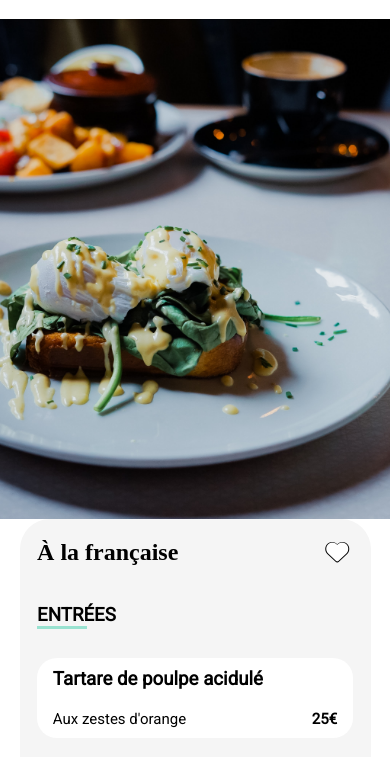
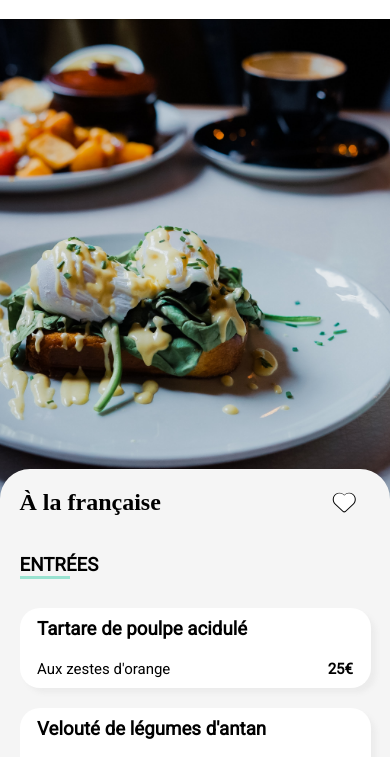
Before and after one commit to Jeremy-96/omf, a website: page à_la_française.html in a window 390 px wide. Shown: the part 61-818 px from the top of the page. Drawn offline with Linux system fonts and the light colour scheme; a web font is replaced by a local one.

Commit message:
feat(menu):afinish correction and add responsive to the menu

```diff
--- a/sass/layouts/_footer.scss
+++ b/sass/layouts/_footer.scss
@@ -1,6 +1,7 @@
 footer {
     background-color:$colour-footer;
     .foot {
+        left:10%;
         width:90%;
         display:flex;
         flex-direction:column;
--- a/sass/layouts/_section.scss
+++ b/sass/layouts/_section.scss
@@ -103,8 +103,7 @@ section {
         @extend %flex-center;
         flex-direction:column;
         .image {
-            height:500px;
-            position:relative;
+            height:450px;
             img {
                 width:100%;
                 height:500px;
@@ -112,15 +111,14 @@ section {
             }
         }
         .menu {
-            width:80%;
+            position:relative;
+            z-index:1;
+            width:85%;
             @extend %flex-center;
             flex-direction:column;
             border-radius:30px 30px 0 0;
             background-color:$colour-lightnessgrey;
             @include tablet-only {
-                width:90%;
-            }
-            @include mobile-only {
                 width:100%;
             }
             &__title {
@@ -133,15 +131,16 @@ section {
                 }
                 .title__heart {
                     @extend %flex-center;
-                    width:10%;
+                    width:15%;
                     &--empty {
-                        position:relative;
-                        font-size:24px;
+                        position:absolute;
+                        color:black;
+                        font-size:23px;
                     }
                     &--filled {
-                        position:absolute;
+                        position:relative;
                         color:white;
-                        font-size:22px;
+                        font-size:21px;
                         transition: ease-in-out 200ms;
                         &:hover {
                             background:$linear-gradient;
@@ -169,6 +168,7 @@ section {
                         @extend %flex-center;
                         flex-direction:column;
                         justify-content: space-around;
+                        box-shadow: 5px 5px 5px $colour-lightgrey;
                         width:100%;
                         height: 80px;
                         border-radius:20px;
```
Also changed, not shown: css/style.css, 1 other file.
